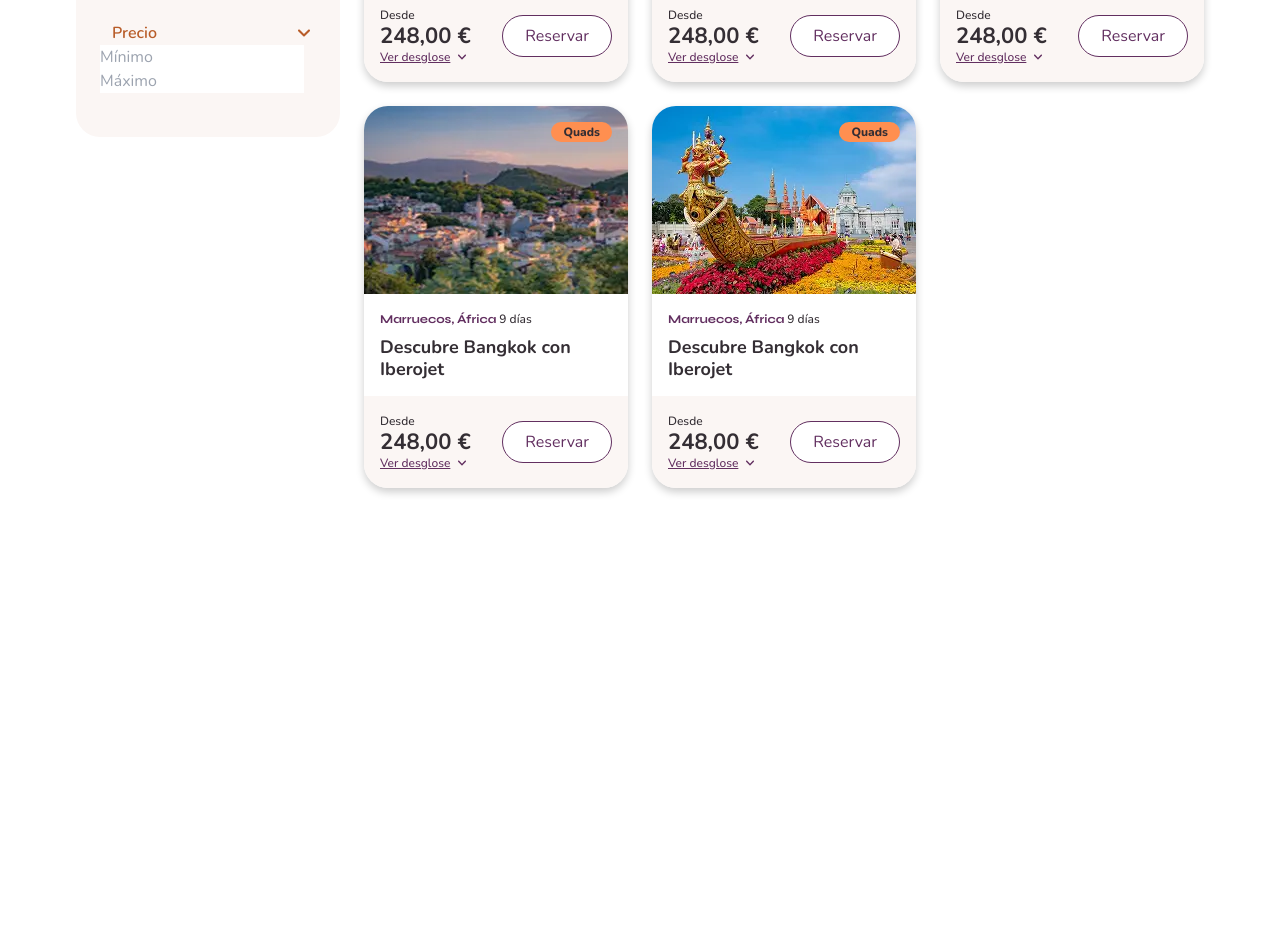
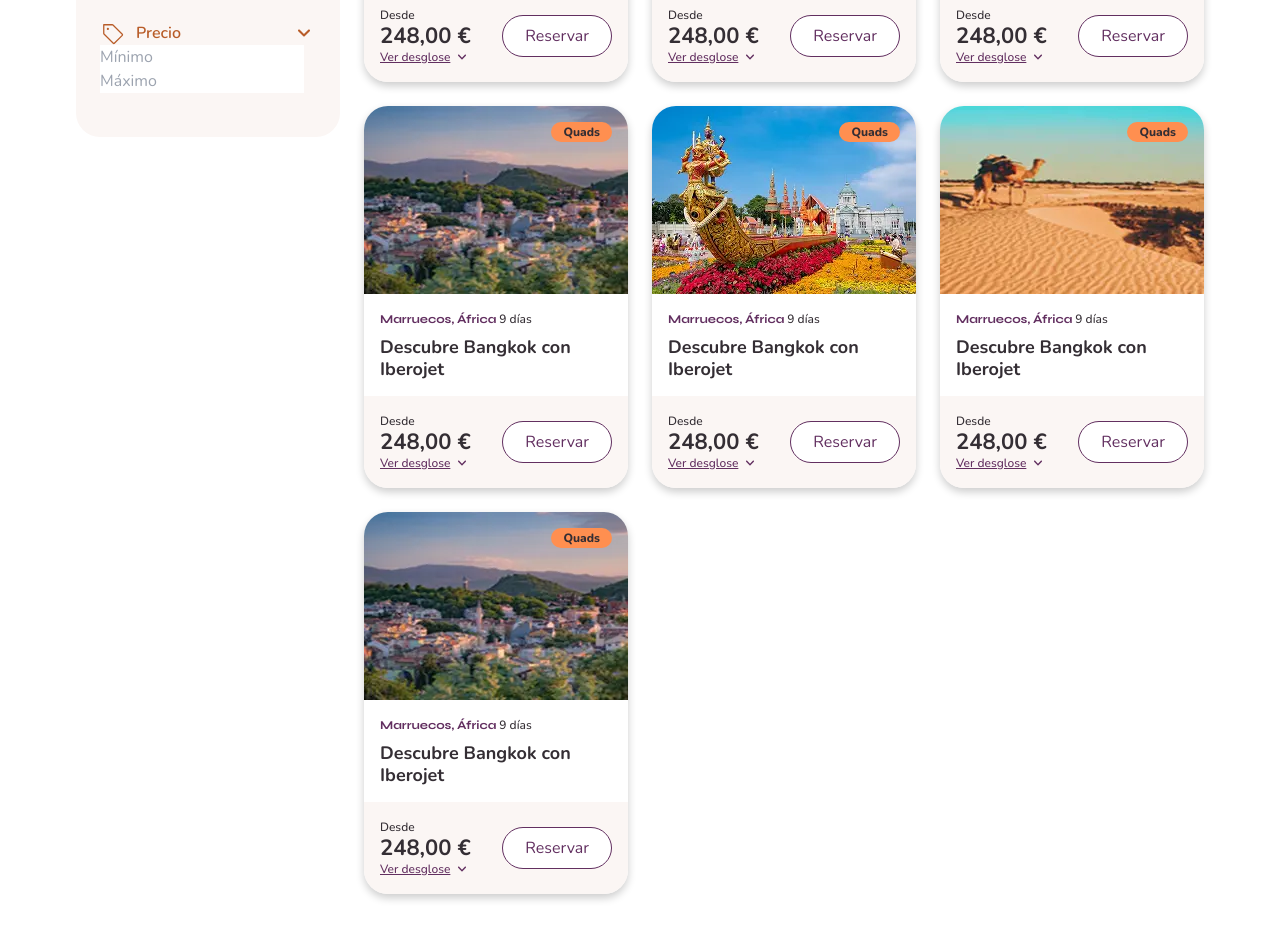
Before and after one commit to victortoyos/prueba-avoris, a website built with Vite: page index.html in a window 1280 px wide. Shown: the part 656-1596 px from the top of the page. Before the commit the page ends 1216 px from the top, so only its background shows below. Built offline with nearby package versions, Linux system fonts and the light colour scheme.

Commit message:
feat: add price image, change lang name of vars and HTML hierarchy fixed

```diff
--- a/index.html
+++ b/index.html
@@ -20,17 +20,17 @@
         <ul class="flex flex-row items-center justify-between gap-x-4 desktop:gap-x-16">
           <li>
             <a href="#" class="nav__link">
-              <span class="nav__icon nav__icon--aventura" aria-hidden="true"></span><span>Aventura</span></a
+              <span class="nav__icon nav__icon--adventure" aria-hidden="true"></span><span>Aventura</span></a
             >
           </li>
           <li>
             <a href="#" class="nav__link">
-              <span class="nav__icon nav__icon--destinos" aria-hidden="true"></span><span>Destinos</span></a
+              <span class="nav__icon nav__icon--destinations" aria-hidden="true"></span><span>Destinos</span></a
             >
           </li>
           <li>
             <a href="#" class="nav__link">
-              <span class="nav__icon nav__icon--alojamiento" aria-hidden="true"></span><span>Alojamiento</span></a
+              <span class="nav__icon nav__icon--accommodation" aria-hidden="true"></span><span>Alojamiento</span></a
             >
           </li>
           <li>
@@ -69,7 +69,7 @@
           <div class="filters__wrapper">
             <details class="filters__group">
               <summary class="filters__summary">
-                <span class="filters__group-icon" aria-hidden="true"></span>
+                <span class="filters__group-icon filters__group-icon--destinations" aria-hidden="true"></span>
                 <span class="filters__group-name">Destinos</span>
                 <span class="filters__chevron" aria-hidden="true"></span>
               </summary>
@@ -78,7 +78,7 @@
 
             <details class="filters__group" open>
               <summary class="filters__summary">
-                <span class="filters__group-icon" aria-hidden="true"></span>
+                <span class="filters__group-icon filters__group-icon--adventures" aria-hidden="true"></span>
                 <span class="filters__group-name">Aventura</span>
                 <span class="filters__chevron" aria-hidden="true"></span>
               </summary>
@@ -111,7 +111,7 @@
 
             <details class="filters__group" open>
               <summary class="filters__summary">
-                <span class="filters__group-icon" aria-hidden="true"></span>
+                <span class="filters__group-icon filters__group-icon--price" aria-hidden="true"></span>
                 <span class="filters__group-name">Precio</span>
                 <span class="filters__chevron" aria-hidden="true"></span>
               </summary>
@@ -143,8 +143,8 @@
                     <span class="badge card__badge">Quads</span>
                   </div>
                   <div class="card__destination">
-                    <p class="card__location">Marruecos, África <span class="card__duration">9 días</span></p>
-                    <h3 class="card__title">Descubre Bangkok con Iberojet</h3>
+                    <h3 class="card__location">Marruecos, África <span class="card__duration">9 días</span></h3>
+                    <p class="card__title">Descubre Bangkok con Iberojet</p>
                   </div>
                   <div class="card__footer">
                     <p class="card__price">
@@ -177,8 +177,8 @@
                     <span class="badge card__badge">Quads</span>
                   </div>
                   <div class="card__destination">
-                    <p class="card__location">Marruecos, África <span class="card__duration">9 días</span></p>
-                    <h3 class="card__title">Descubre Bangkok con Iberojet</h3>
+                    <h3 class="card__location">Marruecos, África <span class="card__duration">9 días</span></h3>
+                    <p class="card__title">Descubre Bangkok con Iberojet</p>
                   </div>
                   <div class="card__footer">
                     <p class="card__price">
@@ -211,8 +211,8 @@
                     <span class="badge card__badge">Quads</span>
                   </div>
                   <div class="card__destination">
-                    <p class="card__location">Marruecos, África <span class="card__duration">9 días</span></p>
-                    <h3 class="card__title">Descubre Bangkok con Iberojet</h3>
+                    <h3 class="card__location">Marruecos, África <span class="card__duration">9 días</span></h3>
+                    <p class="card__title">Descubre Bangkok con Iberojet</p>
                   </div>
                   <div class="card__footer">
                     <p class="card__price">
@@ -245,8 +245,8 @@
                     <span class="badge card__badge">Quads</span>
                   </div>
                   <div class="card__destination">
-                    <p class="card__location">Marruecos, África <span class="card__duration">9 días</span></p>
-                    <h3 class="card__title">Descubre Bangkok con Iberojet</h3>
+                    <h3 class="card__location">Marruecos, África <span class="card__duration">9 días</span></h3>
+                    <p class="card__title">Descubre Bangkok con Iberojet</p>
                   </div>
                   <div class="card__footer">
                     <p class="card__price">
@@ -279,8 +279,8 @@
                     <span class="badge card__badge">Quads</span>
                   </div>
                   <div class="card__destination">
-                    <p class="card__location">Marruecos, África <span class="card__duration">9 días</span></p>
-                    <h3 class="card__title">Descubre Bangkok con Iberojet</h3>
+                    <h3 class="card__location">Marruecos, África <span class="card__duration">9 días</span></h3>
+                    <p class="card__title">Descubre Bangkok con Iberojet</p>
                   </div>
                   <div class="card__footer">
                     <p class="card__price">
@@ -300,6 +300,75 @@
                   </div>
                 </article>
               </li>
+              <li>
+                <article class="card">
+                  <div class="card__media">
+                    <img
+                      class="card__image"
+                      src="/src/assets/viajes3.webp"
+                      width="264"
+                      height="188"
+                      alt=""
+                      loading="lazy" />
+                    <span class="badge card__badge">Quads</span>
+                  </div>
+                  <div class="card__destination">
+                    <h3 class="card__location">Marruecos, África <span class="card__duration">9 días</span></h3>
+                    <p class="card__title">Descubre Bangkok con Iberojet</p>
+                  </div>
+                  <div class="card__footer">
+                    <p class="card__price">
+                      <span class="card__from">Desde</span>
+                      <span class="card__amount">248,00 €</span>
+                    </p>
+                    <button type="button" class="card__breakdown">
+                      <span class="card__breakdown-text">Ver desglose</span
+                      ><span class="card__icon" aria-hidden="true"></span>
+                    </button>
+                    <button
+                      type="button"
+                      class="button button--secondary button--small card__cta"
+                      aria-label="Reservar: Descubre Bangkok con Iberojet">
+                      Reservar
+                    </button>
+                  </div>
+                </article>
+              </li>
+              <li>
+                <article class="card">
+                  <div class="card__media">
+                    <img
+                      class="card__image"
+                      src="/src/assets/viajes1.webp"
+                      width="264"
+                      height="188"
+                      alt=""
+                      loading="lazy" />
+                    <span class="badge card__badge">Quads</span>
+                  </div>
+                  <div class="card__destination">
+                    <h3 class="card__location">Marruecos, África <span class="card__duration">9 días</span></h3>
+                    <p class="card__title">Descubre Bangkok con Iberojet</p>
+                  </div>
+                  <div class="card__footer">
+                    <p class="card__price">
+                      <span class="card__from">Desde</span>
+                      <span class="card__amount">248,00 €</span>
+                    </p>
+                    <button type="button" class="card__breakdown">
+                      <span class="card__breakdown-text">Ver desglose</span
+                      ><span class="card__icon" aria-hidden="true"></span>
+                    </button>
+                    <button
+                      type="button"
+                      class="button button--secondary button--small card__cta"
+                      aria-label="Reservar: Descubre Bangkok con Iberojet">
+                      Reservar
+                    </button>
+                  </div>
+                </article>
+              </li>
+
             </ul>
           </section>
         </div>
--- a/src/styles/components/_filters.scss
+++ b/src/styles/components/_filters.scss
@@ -50,6 +50,20 @@
     }
   }
 
+  &__group-icon {
+    &--destinations {
+      @include m.mask-icon("/src/assets/destinos.svg", 1.5rem);
+    }
+
+    &--adventures {
+      @include m.mask-icon("/src/assets/aventura.svg", 1.5rem);
+    }
+
+    &--price {
+      @include m.mask-icon("/src/assets/price.svg", 1.5rem);
+    }
+  }
+
   &__summary {
     display: flex;
     align-items: center;
@@ -81,6 +95,7 @@
 
   &__info {
     display: flex;
+    align-items: center;
     &-icon {
       @include m.mask-icon("/src/assets/info.svg", 1rem);
     }
--- a/src/styles/components/_header.scss
+++ b/src/styles/components/_header.scss
@@ -18,15 +18,15 @@
     }
   }
   &__icon {
-    &--aventura {
+    &--adventure {
       @include m.mask-icon("/src/assets/aventura.svg");
     }
 
-    &--destinos {
+    &--destinations {
       @include m.mask-icon("/src/assets/destinos.svg");
     }
 
-    &--alojamiento {
+    &--accommodation {
       @include m.mask-icon("/src/assets/alojamiento.svg");
     }
   }
```
Also changed, not shown: src/assets/price.svg (added).
